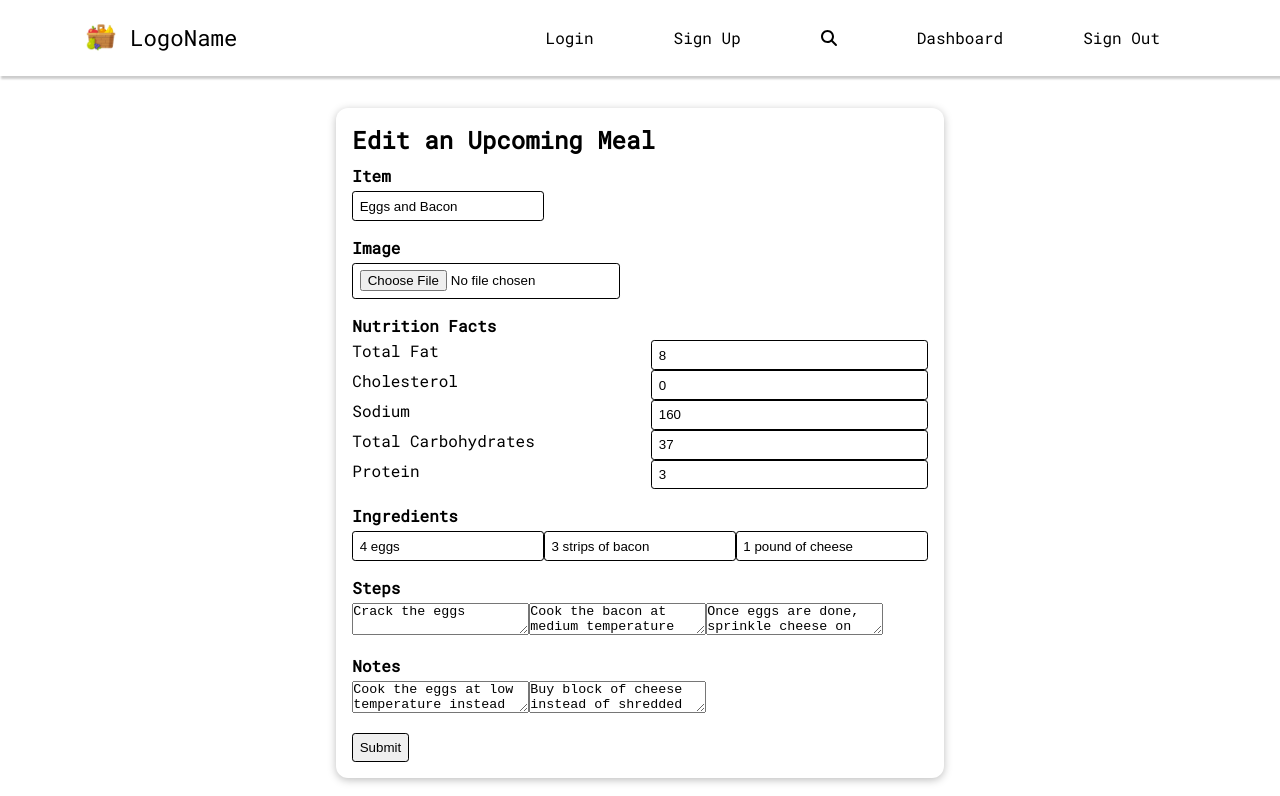
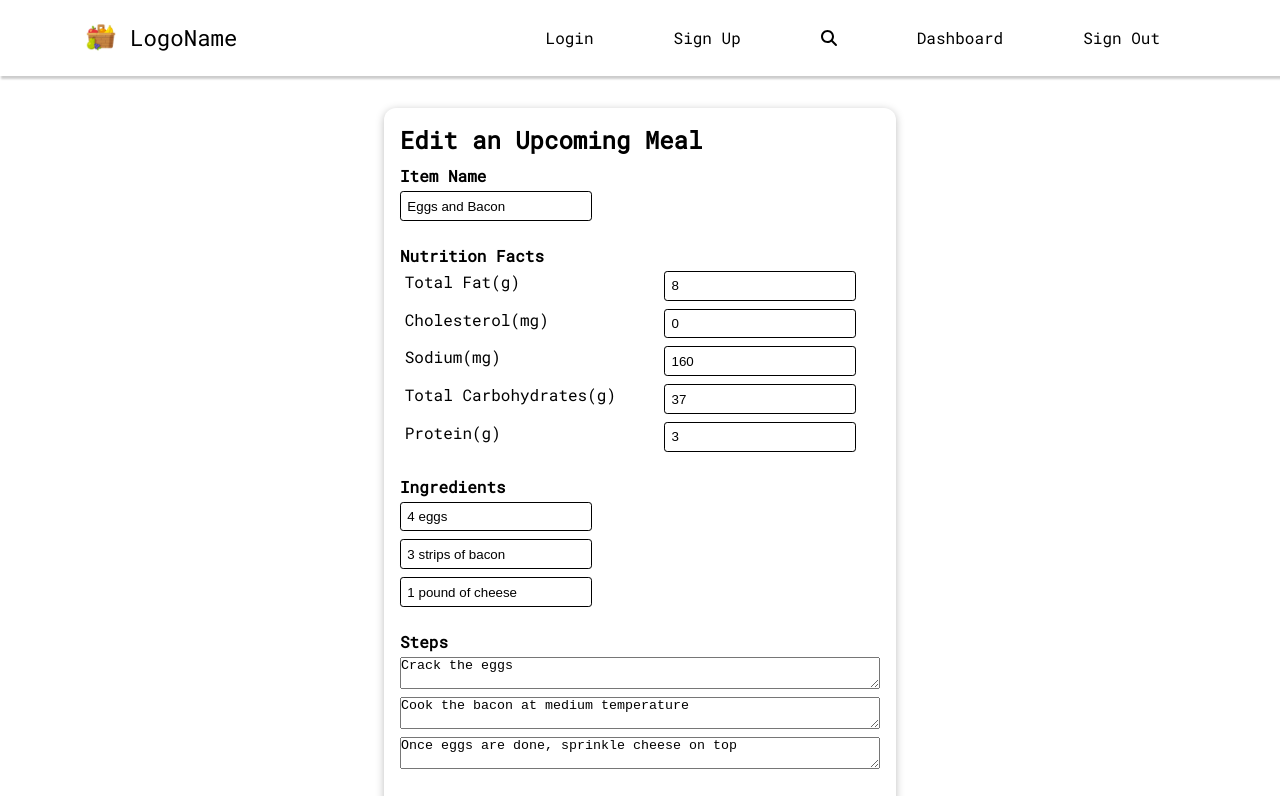
Before and after one commit to 06kaylee/easy-prep, a Vue app in the folder frontend/: page /upcoming-meals/Fri/edit-upcoming-meals/11 in a window 1280 px wide. Shown: the top 796 px of the page. Built offline with nearby package versions, Linux system fonts and the light colour scheme.

Commit message:
changes to upcoming meal edit form and saving the data from the form

```diff
--- a/frontend/src/components/upcoming-meals/EditUpcomingMealForm.vue
+++ b/frontend/src/components/upcoming-meals/EditUpcomingMealForm.vue
@@ -1,50 +1,135 @@
 <template>
 	<form @submit.prevent="submitForm">
+		<!-- Name of the item -->
 		<div class="form-control">
-			<label for="item" id="item-label">Item</label>
-			<input type="text" id="item" v-model="selectedMeal.item" :readonly="selectedMeal.recipeUrl" />
+			<label for="item" id="item-label">Item Name</label>
+			<input
+				type="text"
+				id="item"
+				v-model="selectedMeal.item"
+				:readonly="selectedMeal.recipeUrl"
+			/>
 		</div>
 
-		<!--
-			if user created recipe: name, image, nutrition facts, ingredient list, steps, notes
-			if user got recipe from someone else: notes
-		-->
-		<h3>Image</h3>
-		<div class="form-control">
-			<input type="file" id="item-image" name="item-image" accept="image/png, image/jpeg, image/jpg" :readonly="selectedMeal.recipeUrl">
+		<!-- Image selection -->
+		<h3 v-if="selectedMeal.userInput">Image</h3>
+		<div class="form-control" v-if="selectedMeal.userInput">
+			<input
+				type="radio"
+				id="keep"
+				name="img-choice"
+				v-model="imageOption"
+				value="keep"
+			/>
+			<label for="keep">Keep the same image</label>
+
+			<input
+				type="radio"
+				id="change"
+				name="img-choice"
+				v-model="imageOption"
+				value="change"
+			/>
+			<label for="change">Change the image</label>
 		</div>
 
-		<h3>Nutrition Facts</h3>
-		<div class="form-control">
-			<label for="total-fat">Total Fat</label>
-			<input type="text" id="total-fat" name="total-fat" v-model="selectedMeal.nutritionFacts.totalFat" :readonly="selectedMeal.recipeUrl">
-
-			<label for="cholesterol">Cholesterol</label>
-			<input type="text" id="cholesterol" name="cholesterol" v-model="selectedMeal.nutritionFacts.cholesterol" :readonly="selectedMeal.recipeUrl">
-
-			<label for="sodium">Sodium</label>
-			<input type="text" id="sodium" name="sodium" v-model="selectedMeal.nutritionFacts.sodium" :readonly="selectedMeal.recipeUrl">
-
-			<label for="total-carbs">Total Carbohydrates</label>
-			<input type="text" id="total-carbs" name="total-carbs" v-model="selectedMeal.nutritionFacts.totalCarbs" :readonly="selectedMeal.recipeUrl">
-
-			<label for="protein">Protein</label>
-			<input type="text" id="protein" name="protein" v-model="selectedMeal.nutritionFacts.protein" :readonly="selectedMeal.recipeUrl">
+		<div
+			class="form-control-optional"
+			v-if="imageOption === 'change' && selectedMeal.userInput"
+		>
+			<input
+				type="file"
+				id="item-image"
+				name="item-image"
+				accept="image/png, image/jpeg, image/jpg"
+				@change="onFileChange"
+				:readonly="selectedMeal.recipeUrl"
+			/>
 		</div>
 
-		<h3>Ingredients</h3>
-		<div class="form-control">
-			<input type="text" v-for="ingredient in selectedMeal.ingredients" :key="ingredient" :value="ingredient" :readonly="selectedMeal.recipeUrl">
+		<!-- Nutrition Facts -->
+		<h3>Nutrition Facts</h3>
+		<div class="form-control nutrition-facts">
+			<label for="total-fat">Total Fat(g)</label>
+			<input
+				type="text"
+				id="total-fat"
+				name="total-fat"
+				v-model="selectedMeal.nutritionFacts.totalFat"
+				:readonly="selectedMeal.recipeUrl"
+			/>
+
+			<label for="cholesterol">Cholesterol(mg)</label>
+			<input
+				type="text"
+				id="cholesterol"
+				name="cholesterol"
+				v-model="selectedMeal.nutritionFacts.cholesterol"
+				:readonly="selectedMeal.recipeUrl"
+			/>
+
+			<label for="sodium">Sodium(mg)</label>
+			<input
+				type="text"
+				id="sodium"
+				name="sodium"
+				v-model="selectedMeal.nutritionFacts.sodium"
+				:readonly="selectedMeal.recipeUrl"
+			/>
+
+			<label for="total-carbs">Total Carbohydrates(g)</label>
+			<input
+				type="text"
+				id="total-carbs"
+				name="total-carbs"
+				v-model="selectedMeal.nutritionFacts.totalCarbs"
+				:readonly="selectedMeal.recipeUrl"
+			/>
+
+			<label for="protein">Protein(g)</label>
+			<input
+				type="text"
+				id="protein"
+				name="protein"
+				v-model="selectedMeal.nutritionFacts.protein"
+				:readonly="selectedMeal.recipeUrl"
+			/>
 		</div>
 
-		<h3>Steps</h3>
-		<div class="form-control">
-			<textarea v-for="step in selectedMeal.steps" :key="step" :value="step" :readonly="selectedMeal.recipeUrl"></textarea>
+		<!-- Ingredients -->
+		<h3>Ingredients</h3>
+		<div class="form-control ingredients">
+			<input
+				type="text"
+				v-for="ingredient in selectedMeal.ingredients"
+				:key="ingredient"
+				:value="ingredient"
+				@change="setIngredient($event, ingredient)"
+				:readonly="selectedMeal.recipeUrl"
+			/>
 		</div>
 
+		<!-- Steps -->
+		<h3>Steps</h3>
+		<div class="form-control steps">
+			<textarea
+				v-for="step in selectedMeal.steps"
+				:key="step"
+				:value="step"
+				@change="setStep($event, step)"
+				:readonly="selectedMeal.recipeUrl"
+			></textarea>
+		</div>
+
+		<!-- Notes -->
 		<h3 v-if="selectedMeal.notes">Notes</h3>
-		<div class="form-control" v-if="selectedMeal.notes">
-			<textarea v-for="note in selectedMeal.notes" :key="note" :value="note"></textarea>
+		<div class="form-control notes" v-if="selectedMeal.notes">
+			<textarea
+				v-for="note in selectedMeal.notes"
+				:key="note"
+				:value="note"
+				@change="setNote($event, note)"
+			></textarea>
 		</div>
 
 		<input type="submit" />
@@ -56,6 +141,7 @@ export default {
 	data() {
 		return {
 			selectedMeal: null,
+			imageOption: "",
 		};
 	},
 	props: {
@@ -66,15 +152,49 @@ export default {
 	},
 	methods: {
 		submitForm() {
-			this.$router.replace("/upcoming-meals");
+			console.log(this.selectedMeal);
+			const allMealsLink = `/upcoming-meals/${this.$route.params.dayOfWeek}`;
+			this.$router.replace(allMealsLink);
+		},
+		onFileChange(event) {
+			const files = event.target.files || event.dataTransfer.files;
+			console.log(files);
+			if (!files.length) return;
+			this.createImage(files[0]);
+		},
+		createImage(file) {
+			const reader = new FileReader();
+
+			reader.onload = (event) => {
+				this.selectedMeal.img = event.target.result;
+			};
+			reader.readAsDataURL(file);
+		},
+		setIngredient(event, ingredient) {
+			const oldIndex = this.selectedMeal.ingredients.indexOf(ingredient);
+			this.selectedMeal.ingredients.splice(oldIndex, 1, event.target.value);
+		},
+		setStep(event, step) {
+			const oldIndex = this.selectedMeal.steps.indexOf(step);
+			this.selectedMeal.steps.splice(oldIndex, 1, event.target.value);
+		},
+		setNote(event, note) {
+			const oldIndex = this.selectedMeal.notes.indexOf(note);
+			this.selectedMeal.notes.splice(oldIndex, 1, event.target.value);
 		},
 	},
 	created() {
 		const { dayOfWeek } = this.$route.params;
+
+		// get all upcoming meals for mon-sun
 		const allMealsForWeek = this.$store.getters["upcomingMeals/upcomingMeals"];
+
+		// get just the meals for the day selected
 		const mealsForDay = allMealsForWeek.find(
 			(meals) => meals.dayOfWeek === dayOfWeek
 		).meals;
+
+		// find the meal that the user wanted to edit
 		this.selectedMeal = mealsForDay.find((meal) => meal.id === this.id);
 	},
 };
@@ -102,37 +222,34 @@ h3 {
 	margin-bottom: 1rem;
 }
 
+.nutrition-facts {
+	display: grid;
+	grid-template-columns: repeat(2, 1fr);
+}
+
+.nutrition-facts input {
+	justify-self: center;
+}
+
+.ingredients,
+.steps,
+.notes {
+	display: grid;
+}
+
 .form-control:nth-of-type(2) label {
 	padding: 0 1.5rem 0 0.3rem;
-}
-
-.form-control:nth-of-type(3) {
-	display: grid;
-	grid-template-areas:
-		"start end"
-		"start-date end-date";
-	column-gap: 2rem;
-}
-
-#start-date-label {
-	grid-area: start;
-}
-
-#end-date-label {
-	grid-area: end;
-}
-
-#start-date {
-	grid-area: start-date;
-}
-
-#end-date {
-	grid-area: end-date;
 }
 
 input {
 	padding: 0.4rem;
 	border-radius: 0.2rem;
 	border: 1px solid black;
+	width: fit-content;
+	margin-bottom: 0.5rem;
+}
+
+textarea {
+	margin-bottom: 0.5rem;
 }
 </style>
--- /dev/null
+++ b/frontend/src/components/upcoming-meals/UpcomingMealDay.vue
@@ -0,0 +1,48 @@
+<template>
+    <router-link :to="upcomingMealDetailLink">
+        <base-card>
+            <h2>{{ dayOfWeek }}</h2>
+        </base-card>
+    </router-link>
+</template>
+
+<script>
+export default {
+	props: {
+		dayOfWeek: {
+            type: String,
+            required: true
+        }
+	},
+	computed: {
+		upcomingMealDetailLink() {
+			return this.$route.path + "/" + this.dayOfWeek;
+		},
+	},
+};
+</script>
+
+<style scoped>
+div .card {
+    margin: 0;
+	max-width: 30rem;
+	width: 16rem;
+	height: 13rem;
+	display: flex;
+	justify-content: center;
+	align-items: center;
+}
+
+div .card a {
+	text-decoration: none;
+	color: black;
+}
+
+div .card h2 {
+	font-size: 1.6rem;
+}
+
+div .card:hover {
+	opacity: 0.8;
+}
+</style>
--- a/frontend/src/components/upcoming-meals/UpcomingMealItem.vue
+++ b/frontend/src/components/upcoming-meals/UpcomingMealItem.vue
@@ -1,48 +1 @@
-<template>
-    <router-link :to="upcomingMealDetailLink">
-        <base-card>
-            <h2>{{ dayOfWeek }}</h2>
-        </base-card>
-    </router-link>
-</template>
-
-<script>
-export default {
-	props: {
-		dayOfWeek: {
-            type: String,
-            required: true
-        }
-	},
-	computed: {
-		upcomingMealDetailLink() {
-			return this.$route.path + "/" + this.dayOfWeek;
-		},
-	},
-};
-</script>
-
-<style scoped>
-div .card {
-    margin: 0;
-	max-width: 30rem;
-	width: 16rem;
-	height: 13rem;
-	display: flex;
-	justify-content: center;
-	align-items: center;
-}
-
-div .card a {
-	text-decoration: none;
-	color: black;
-}
-
-div .card h2 {
-	font-size: 1.6rem;
-}
-
-div .card:hover {
-	opacity: 0.8;
-}
-</style>
+<template></template>
--- a/frontend/src/views/upcoming-meals/UpcomingMeals.vue
+++ b/frontend/src/views/upcoming-meals/UpcomingMeals.vue
@@ -5,11 +5,11 @@
 				<h2>Your Upcoming Meals</h2>
 			</header>
 			<div class="meal-schedule">
-				<upcoming-meal-item
+				<upcoming-meal-day
 					v-for="upcomingMeal in upcomingMeals"
 					:key="upcomingMeal.dayOfWeek"
 					:dayOfWeek="upcomingMeal.dayOfWeek"
-				></upcoming-meal-item>
+				></upcoming-meal-day>
 			</div>
 		</div>
 	</dashboard-layout>
@@ -17,12 +17,12 @@
 
 <script>
 import DashboardLayout from "../../components/layout/DashboardLayout.vue";
-import UpcomingMealItem from "../../components/upcoming-meals/UpcomingMealItem.vue";
+import UpcomingMealDay from "../../components/upcoming-meals/UpcomingMealDay.vue";
 
 export default {
 	components: {
 		DashboardLayout,
-		UpcomingMealItem
+		UpcomingMealDay,
 	},
 	computed: {
 		upcomingMeals() {
--- a/frontend/src/views/upcoming-meals/UpcomingMealsDetail.vue
+++ b/frontend/src/views/upcoming-meals/UpcomingMealsDetail.vue
@@ -1,7 +1,9 @@
 <template>
 	<base-card class="main-container">
 		<h2>{{ upcomingMeal.dayOfWeek }}</h2>
-		<base-button link to="/upcoming-meals" class="all-meals-btn">Back</base-button>
+		<base-button link to="/upcoming-meals" class="all-meals-btn"
+			>Back</base-button
+		>
 		<div class="meal-container" v-if="currentMeal">
 			<base-card>
 				<div class="icons">
@@ -12,6 +14,7 @@
 				</div>
 
 				<h3>{{ currentMeal.item }}</h3>
+				<h4 class="calorie-count">{{ currentMeal.calorieCount }} calories</h4>
 
 				<div class="img-container">
 					<img :src="require('../../assets/' + mealImgLink)" alt="" />
@@ -84,7 +87,9 @@
 							{{ note }}
 						</li>
 					</ul>
-					<p v-else-if="!isNotesCollapsed && !currentMeal.notes">No notes yet!</p>
+					<p v-else-if="!isNotesCollapsed && !currentMeal.notes">
+						No notes yet!
+					</p>
 				</div>
 
 				<div class="created-by-container">
@@ -113,7 +118,7 @@ export default {
 			isNutritionFactsCollapsed: true,
 			isIngredientListCollapsed: true,
 			isStepsCollapsed: true,
-			isNotesCollapsed: true
+			isNotesCollapsed: true,
 		};
 	},
 	methods: {
@@ -121,7 +126,7 @@ export default {
 			this.isNutritionFactsCollapsed = true;
 			this.isIngredientListCollapsed = true;
 			this.isStepsCollapsed = true;
-			this.isNotesCollapsed = true
+			this.isNotesCollapsed = true;
 
 			if (this.currentIndex + 1 === this.meals.length) {
 				this.currentIndex = 0;
@@ -212,6 +217,12 @@ export default {
 	align-self: center;
 }
 
+.calorie-count {
+	text-align: center;
+	font-weight: 400;
+	font-size: 0.85rem;
+}
+
 .icons {
 	display: flex;
 	justify-content: space-between;
```
